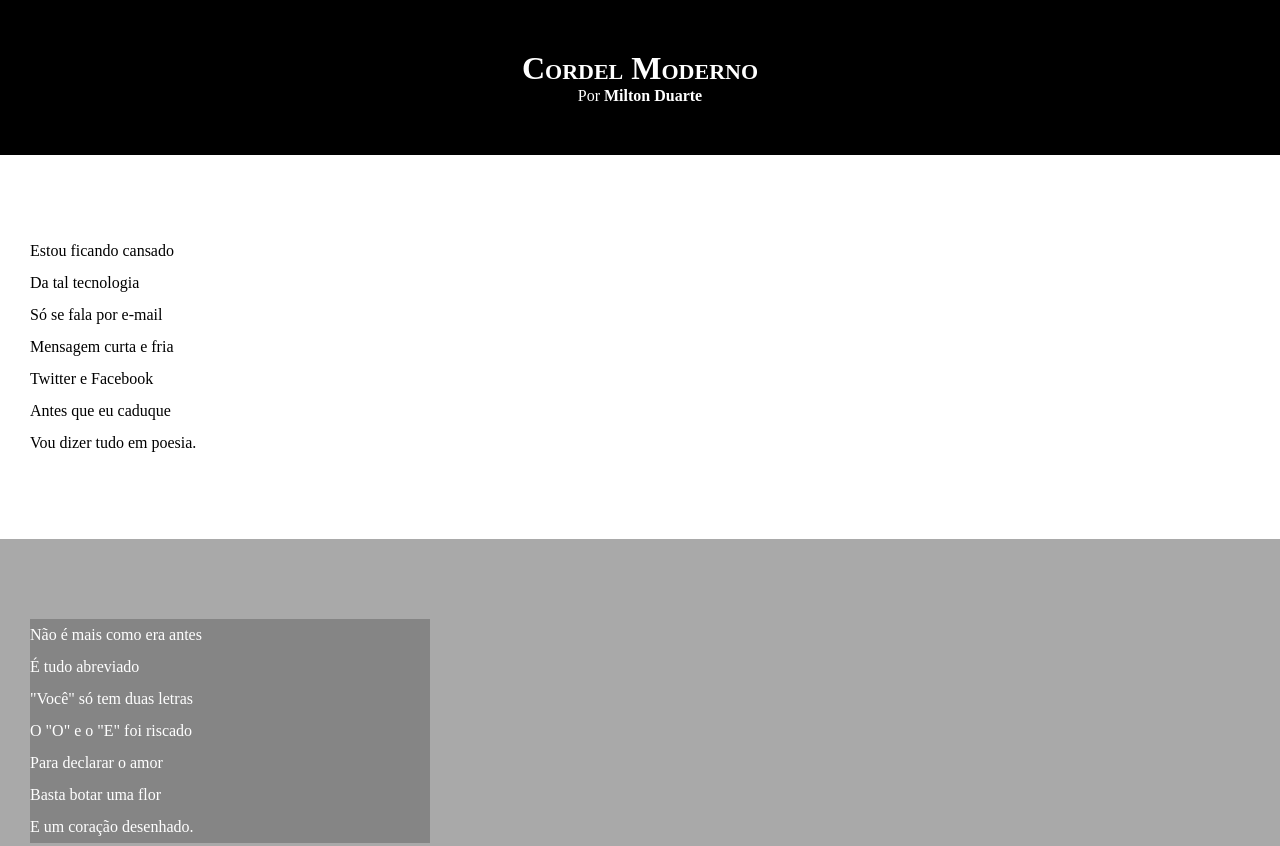
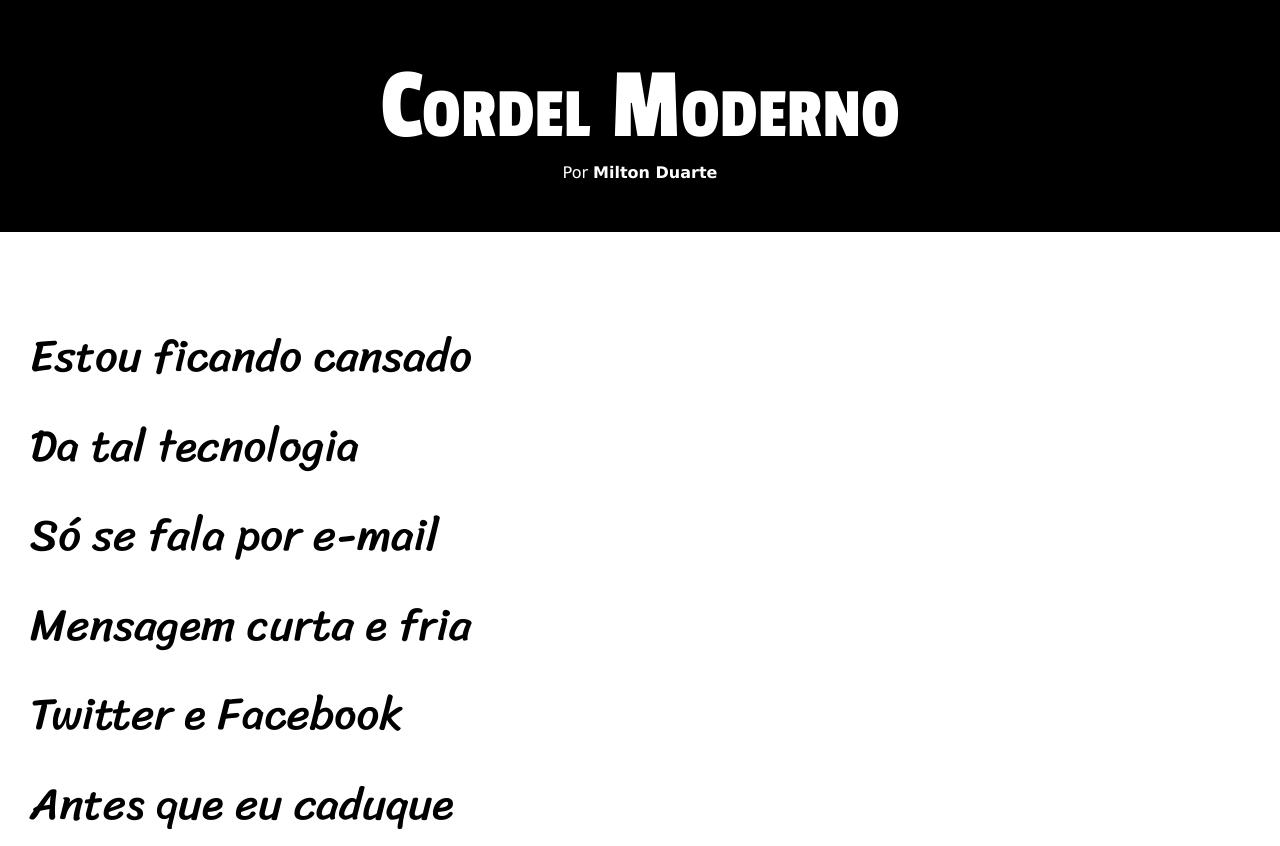
Before and after one commit to thiagoluza/site-cordel, a plain HTML site: page index.html in a window 1280 px wide. Shown: the top 846 px of the page. Drawn offline with Linux system fonts and the light colour scheme.

Commit message:
Update style.css

```diff
--- a/style.css
+++ b/style.css
@@ -1,4 +1,25 @@
 @charset "UTF-8";
+
+@import url('https://fonts.googleapis.com/css2?family=Passion+One&family=Sriracha&display=swap');
+
+.sriracha-regular {
+    font-family: "Sriracha", cursive;
+    font-weight: normal;
+    font-style: normal;
+  }
+
+.passion-one-regular {
+    font-family: "Passion One", sans-serif;
+    font-weight: normal;
+    font-style: normal;
+  }
+
+
+:root {
+    --fonte1: "Passion One";
+    --fonte2: "Sriracha";
+    --fonte3: "verdana"
+}
 
 * {
     margin: 0px;
@@ -7,6 +28,7 @@
 
 html, body {
     min-height: 100vh;
+    font-family: var(--fonte3);
 }
 
 header {
@@ -18,6 +40,9 @@ header {
 header h1 {
     padding-top: 50px;
     font-variant: small-caps;
+    font-family: var(--fonte1);
+    font-weight: normal;
+    font-size: 8vw;
 }
 
 header p {
@@ -28,6 +53,8 @@ section {
     padding: 10vh 0vh;
     line-height: 2em;
     padding-left: 30px;
+    font-family: var(--fonte2);
+    font-size: 3.5vw;
 }
 
 section.normal {
@@ -35,19 +62,20 @@ section.normal {
 }
 
 section.imagem {
-    background-color: darkgray;
+    background-color: rgb(95, 95, 95);
     color: white;
 }
 
 section.imagem p {
     background-color: rgba(0, 0, 0, 0.212);
-    width: 400px;
+    display: inline-block;
+    padding: 10px;
 }
 
 a {
     color: white;
     text-decoration: none;
-    font-weight: bold;
+    font-weight: bolder;
 }
 
 a:hover {
```
